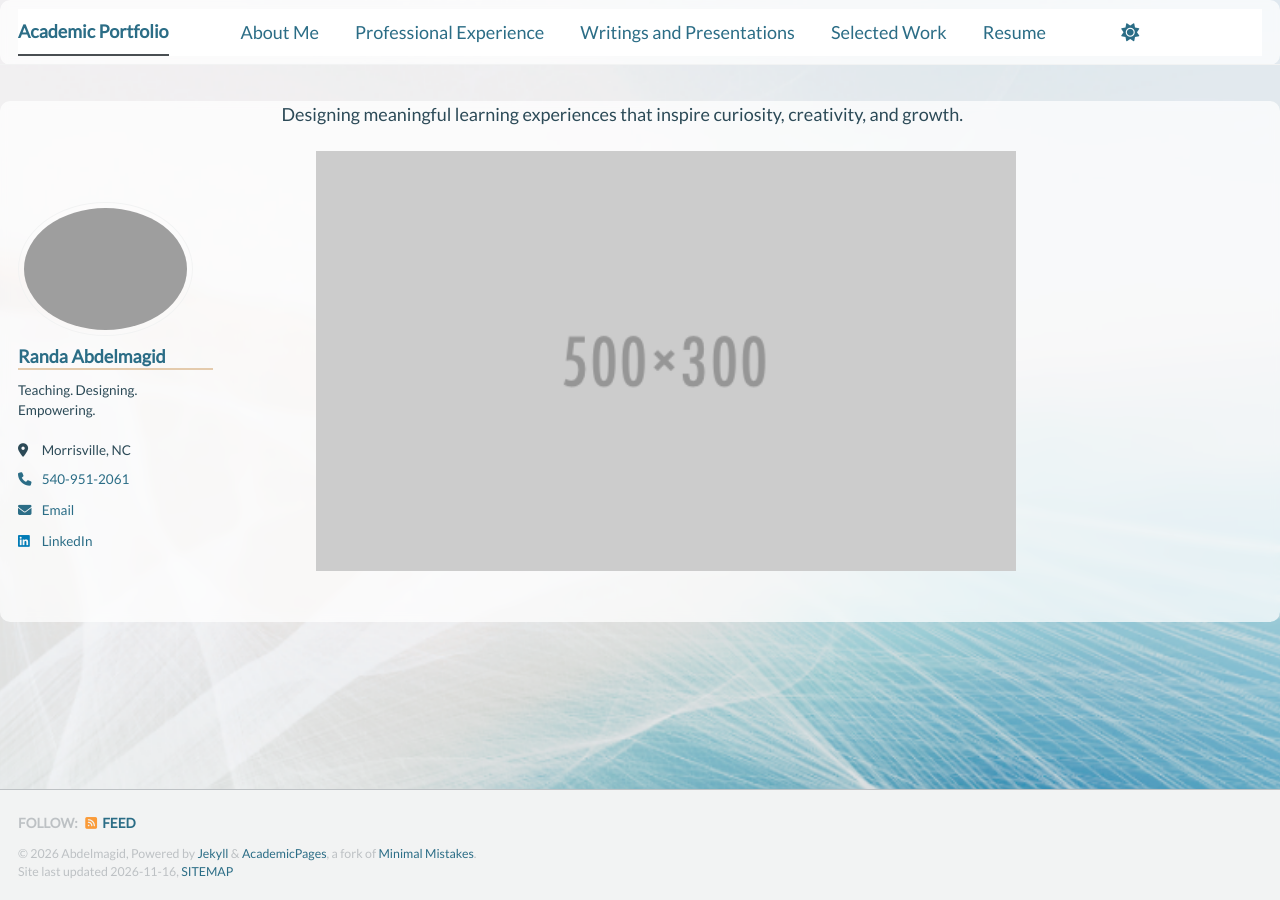
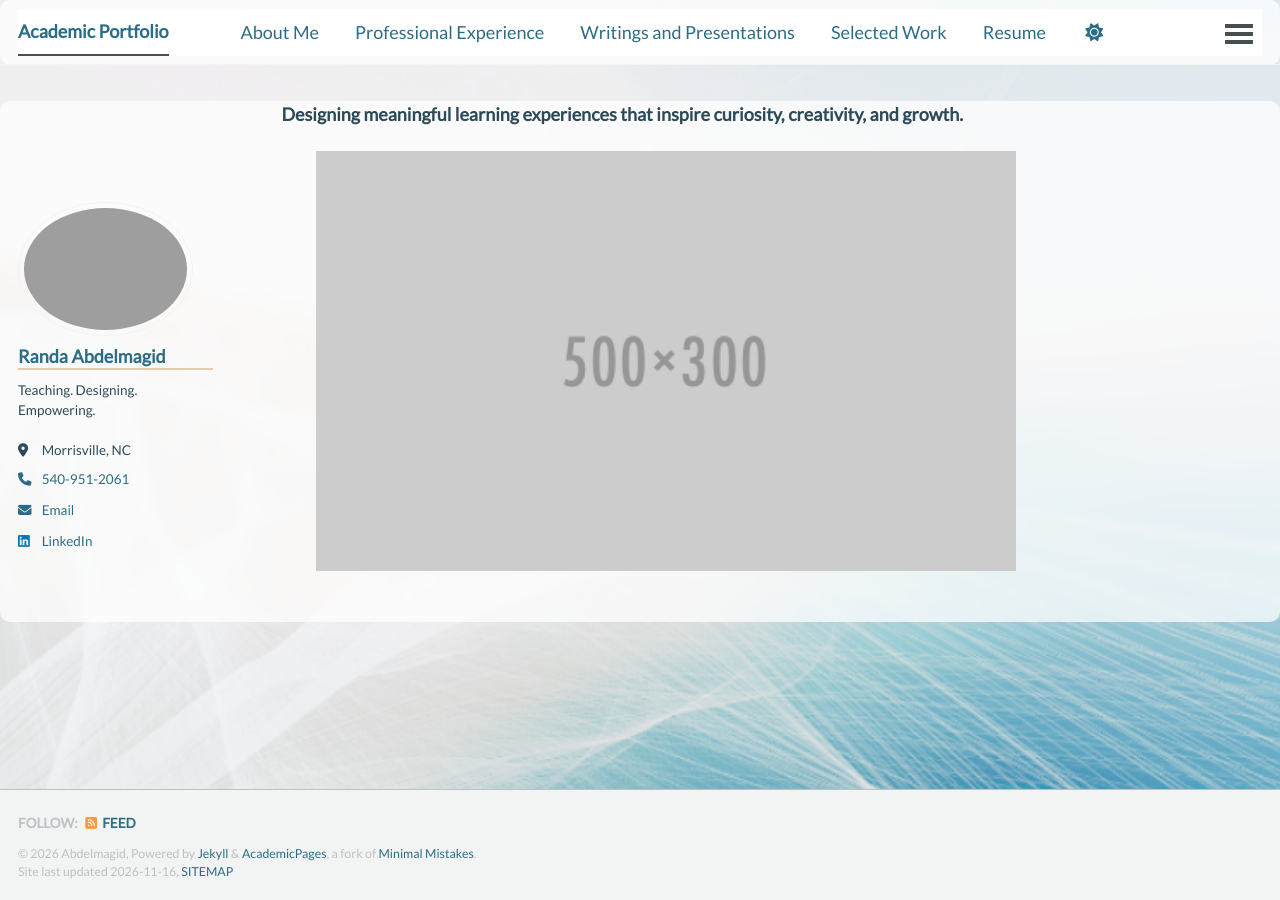
Before and after one commit to rfabdelmagid/rfabdelmagid.github.io, a Jekyll site: the page built from _pages/about.md, in a window 1280 px wide. Built offline with Jekyll 4.4.1, drawn with Linux system fonts in a browser that asks for light colours; a script bundle is joined from its source files by our own code; a style sheet for code colours, icons or effects is not loaded.

Commit message:
Update about.md

```diff
--- a/_pages/about.md
+++ b/_pages/about.md
@@ -7,7 +7,9 @@ redirect_from:
   - /about.html
 
 ---
-
+<b>
+<b>
+<b>
 Designing meaningful learning experiences that inspire curiosity, creativity, and growth.
 <b>
 
```
